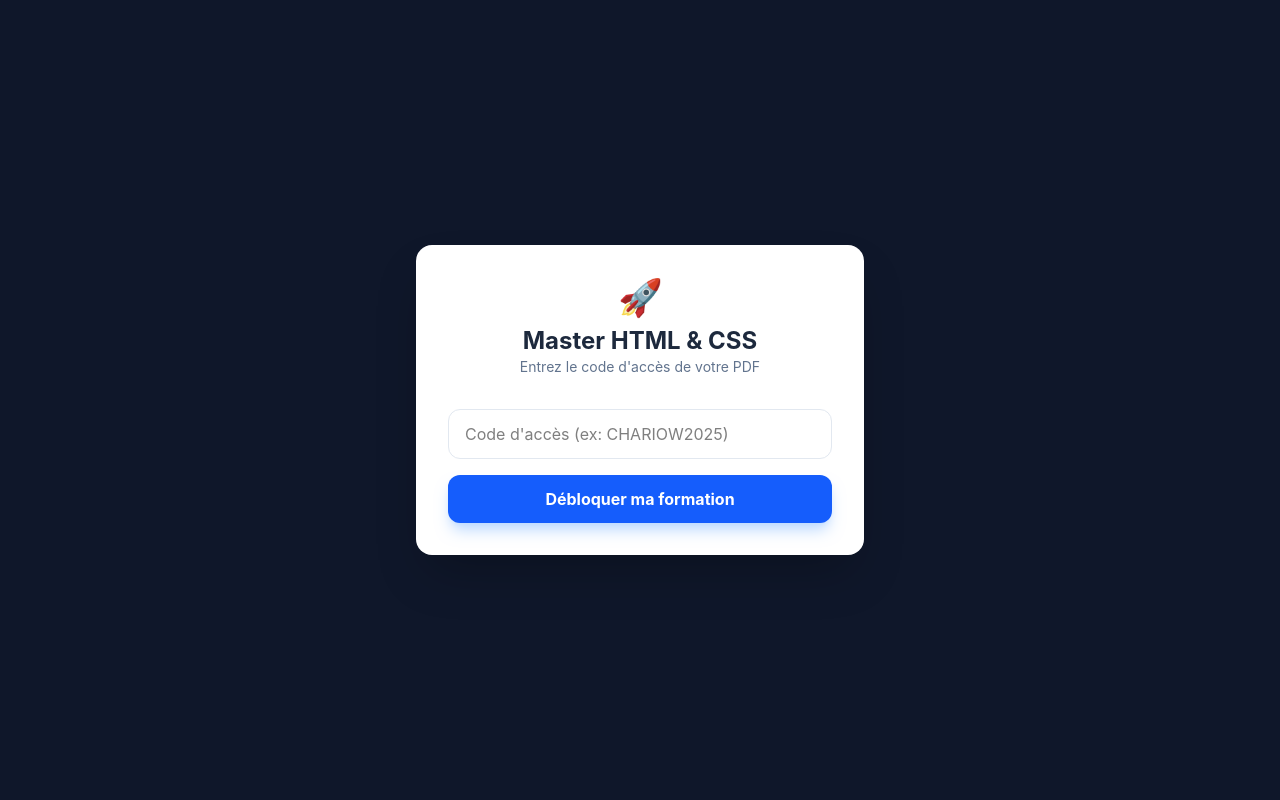
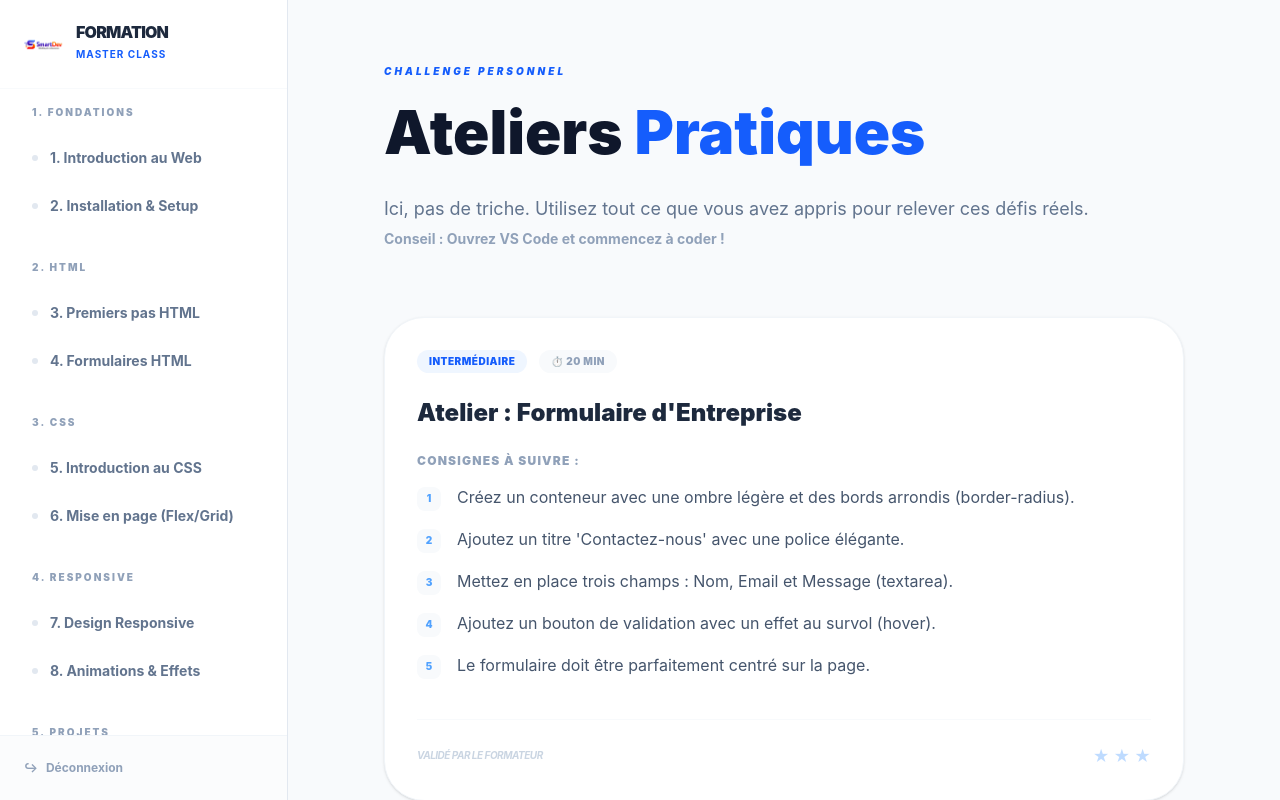
Before and after one commit to biaoumarsouk/Formation_HTML_CSS, a React (Vite) app: page /lesson/exercises in a window 1280 px wide. Before the commit this address led to /login. Built offline with nearby package versions, Linux system fonts and the light colour scheme.

Commit message:
Premier commitG

```diff
--- a/src/App.jsx
+++ b/src/App.jsx
@@ -1,15 +1,13 @@
-import React, { useState, useEffect } from 'react';
+import React, { useState } from 'react';
 import { BrowserRouter as Router, Routes, Route, Navigate } from 'react-router-dom';
 
 // Import des composants
 import Sidebar from './components/Sidebar';
-import Login from './pages/Login';
 
-// Import des pages de leçons (Assurez-vous que ces fichiers existent dans src/pages/lessons/)
+// Import des pages de leçons
 import IntroWeb from './pages/lessons/IntroWeb';
 import Installation from './pages/lessons/Installation';
 import HtmlBasics from './pages/lessons/HtmlBasics';
-// Importez ici les autres pages au fur et à mesure de leur création...
 import Forms from './pages/lessons/Forms';
 import CssIntro from './pages/lessons/CssIntro';
 import Layout from './pages/lessons/Layout';
@@ -17,58 +15,24 @@ import Responsive from './pages/lessons/Responsive';
 import Animations from './pages/lessons/Animations';
 import RealDesigns from './pages/lessons/RealDesigns';
 import FinalProject from './pages/lessons/FinalProject';
+import Exercises from './pages/lessons/Exercises';
 import Bonus from './pages/lessons/Bonus';
 import Resources from './pages/lessons/Resources';
 
 function App() {
   const [menuOpen, setMenuOpen] = useState(false);
-  const [isAuth, setIsAuth] = useState(false);
-  const [loading, setLoading] = useState(true);
-
-  // Vérification de la connexion au chargement
-  useEffect(() => {
-    const authStatus = localStorage.getItem('user_auth');
-    if (authStatus === 'true') {
-      setIsAuth(true);
-    }
-    setLoading(false);
-  }, []);
-
-  const handleLogin = () => {
-    setIsAuth(true);
-    localStorage.setItem('user_auth', 'true');
-  };
-
-  if (loading) return null; // Évite un flash blanc au chargement
 
   return (
     <Router>
-      <Routes>
-        {/* PAGE DE CONNEXION */}
-        <Route
-          path="/login"
-          element={!isAuth ? <Login onLogin={handleLogin} /> : <Navigate to="/lesson/intro" />}
-        />
-
-        {/* INTERFACE DE FORMATION (Routes protégées) */}
-        <Route
-          path="/*"
-          element={
-            isAuth ? (
       <div className="flex flex-col md:flex-row h-screen bg-slate-50 overflow-hidden">
 
-                {/* 1. HEADER MOBILE (Visible uniquement sur smartphone/tablette) */}
+        {/* 1. HEADER MOBILE (Indispensable pour Chariow mobile) */}
         <header className="md:hidden bg-white border-b border-slate-200 px-6 py-4 flex items-center justify-between sticky top-0 z-30 shadow-sm">
           <div className="flex items-center gap-3">
-                    <div className="w-10 h-10 rounded-lg flex items-center justify-center text-white font-black text-xs">
-                      <img
-                        src="/logo.png"
-                        alt="Logo Formation"
-                        className="w-10 h-10 object-contain rounded-lg"
-                        onError={(e) => e.target.src = "https://placehold.co/40x40?text=L"} // Image de secours
-                      />
+            <div className="w-8 h-8 bg-blue-600 rounded-lg flex items-center justify-center text-white font-black text-xs">
+              M
             </div>
-                    <span className="font-black text-slate-800 text-sm tracking-tighter uppercase">Formation HTML/CSS</span>
+            <span className="font-black text-slate-800 text-sm tracking-tighter uppercase">Master HTML/CSS</span>
           </div>
           <button
             onClick={() => setMenuOpen(true)}
@@ -78,22 +42,18 @@ function App() {
           </button>
         </header>
 
-                {/* 2. SIDEBAR (Navigation latérale) */}
+        {/* 2. SIDEBAR */}
         <Sidebar isOpen={menuOpen} setIsOpen={setMenuOpen} />
 
-                {/* 3. ZONE DE CONTENU (Défilable) */}
+        {/* 3. ZONE DE CONTENU DÉFILABLE */}
         <main className="flex-1 h-full overflow-y-auto bg-slate-50 relative scroll-smooth">
-                  {/* Conteneur de la leçon avec marges pour la lecture */}
-                  <div className="max-w-4xl mx-auto px-6 py-10 md:px-12 md:py-16 min-h-full flex flex-col">
+          <div className="max-w-4xl mx-auto px-6 py-8 md:px-12 md:py-16 min-h-full flex flex-col">
 
-                    {/* Les pages s'affichent ici */}
             <div className="flex-1">
               <Routes>
                 <Route path="/lesson/intro" element={<IntroWeb />} />
                 <Route path="/lesson/setup" element={<Installation />} />
                 <Route path="/lesson/html-basics" element={<HtmlBasics />} />
-
-                        {/* Ajoutez vos nouvelles routes ici : */}
                 <Route path="/lesson/forms" element={<Forms />} />
                 <Route path="/lesson/css-intro" element={<CssIntro />} />
                 <Route path="/lesson/layout" element={<Layout />} />
@@ -101,30 +61,24 @@ function App() {
                 <Route path="/lesson/animations" element={<Animations />} />
                 <Route path="/lesson/real-designs" element={<RealDesigns />} />
                 <Route path="/lesson/final-project" element={<FinalProject />} />
+                <Route path="/lesson/exercises" element={<Exercises />} />
                 <Route path="/lesson/bonus" element={<Bonus />} />
                 <Route path="/lesson/resources" element={<Resources />} />
 
-                        {/* Redirection automatique vers la 1ère leçon si l'URL est inconnue */}
+                {/* Redirection par défaut vers la première page */}
                 <Route path="*" element={<Navigate to="/lesson/intro" />} />
               </Routes>
             </div>
 
-                    {/* Footer discret en bas de chaque page de cours */}
             <footer className="mt-20 pt-8 border-t border-slate-200 text-center">
               <p className="text-[10px] font-black text-slate-300 uppercase tracking-[0.3em]">
-                        Formation Master HTML & CSS © 2026 · SmartDev
+                Formation Master HTML & CSS © 2026 · Apprentissage Interactif
               </p>
             </footer>
           </div>
         </main>
 
       </div>
-            ) : (
-              <Navigate to="/login" />
-            )
-          }
-        />
-      </Routes>
     </Router>
   );
 }
--- /dev/null
+++ b/src/data/exercises.js
@@ -0,0 +1,28 @@
+// src/data/exercises.js
+export const exercises = [
+  {
+    id: 'exo-1',
+    title: "Atelier : Formulaire d'Entreprise",
+    difficulty: "Intermédiaire",
+    time: "20 min",
+    instructions: [
+      "Créez un conteneur avec une ombre légère et des bords arrondis (border-radius).",
+      "Ajoutez un titre 'Contactez-nous' avec une police élégante.",
+      "Mettez en place trois champs : Nom, Email et Message (textarea).",
+      "Ajoutez un bouton de validation avec un effet au survol (hover).",
+      "Le formulaire doit être parfaitement centré sur la page."
+    ]
+  },
+  {
+    id: 'exo-2',
+    title: "Atelier : Carte de Profil",
+    difficulty: "Débutant",
+    time: "15 min",
+    instructions: [
+      "Affichez une photo de profil circulaire.",
+      "Ajoutez le nom de l'utilisateur en gras.",
+      "Insérez une courte biographie en dessous.",
+      "Ajoutez des icônes de réseaux sociaux (ou du texte cliquable)."
+    ]
+  }
+];
--- a/src/data/lessons.jsx
+++ b/src/data/lessons.jsx
@@ -18,7 +18,7 @@ export const coursePlan = [
   // BLOC 9 & 10
   { id: 'real-designs', title: '9. Reproduction de Designs', path: '/lesson/real-designs', chapter: '5. Projets' },
   { id: 'final-project', title: '10. Projet Final Complet', path: '/lesson/final-project', chapter: '5. Projets' },
-
+  { id: 'exercises', title: '11. Ateliers Pratiques', path: '/lesson/exercises', chapter: '5. Projets' },
   // BONUS
   { id: 'bonus', title: 'Bonus & Roadmap', path: '/lesson/bonus', chapter: '6. Extras' },
   { id: 'resources', title: 'Ressources Utiles', path: '/lesson/resources', chapter: '6. Extras' },
--- /dev/null
+++ b/src/pages/lessons/Exercises.jsx
@@ -0,0 +1,78 @@
+// src/pages/lessons/Exercises.jsx
+import React from 'react';
+import { exercises } from '../../data/exercises';
+
+export default function Exercises() {
+  return (
+    <div className="flex flex-col gap-10 animate-fadeIn max-w-4xl mx-auto">
+      {/* HEADER */}
+      <header className="mb-6">
+        <div className="text-blue-600 font-black text-[10px] uppercase tracking-[0.3em] mb-4 italic">Challenge Personnel</div>
+        <h1 className="text-4xl md:text-6xl font-black text-slate-900 leading-tight">
+          Ateliers <span className="text-blue-600">Pratiques</span>
+        </h1>
+        <p className="text-slate-500 mt-6 text-lg leading-relaxed">
+          Ici, pas de triche. Utilisez tout ce que vous avez appris pour relever ces défis réels.
+          <br /><span className="text-sm font-bold text-slate-400">Conseil : Ouvrez VS Code et commencez à coder !</span>
+        </p>
+      </header>
+
+      {/* LISTE DES EXERCICES */}
+      <div className="grid grid-cols-1 gap-8">
+        {exercises.map((exo) => (
+          <div key={exo.id} className="group bg-white p-8 rounded-[2.5rem] border border-slate-100 shadow-sm hover:shadow-xl hover:border-blue-100 transition-all duration-300">
+
+            {/* Infos Exo */}
+            <div className="flex gap-3 mb-6">
+              <span className="px-3 py-1 bg-blue-50 text-blue-600 rounded-full text-[10px] font-black uppercase tracking-wider">
+                {exo.difficulty}
+              </span>
+              <span className="px-3 py-1 bg-slate-50 text-slate-400 rounded-full text-[10px] font-black uppercase tracking-wider">
+                ⏱️ {exo.time}
+              </span>
+            </div>
+
+            <h2 className="text-2xl font-black text-slate-800 mb-6 group-hover:text-blue-600 transition-colors">
+              {exo.title}
+            </h2>
+
+            {/* Liste des consignes */}
+            <div className="space-y-4">
+              <h3 className="text-xs font-black text-slate-400 uppercase tracking-widest mb-4">Consignes à suivre :</h3>
+              <ul className="space-y-4">
+                {exo.instructions.map((inst, index) => (
+                  <li key={index} className="flex gap-4 items-start text-slate-600 leading-relaxed">
+                    <div className="w-6 h-6 rounded-lg bg-slate-50 flex items-center justify-center text-[10px] font-black text-blue-400 flex-shrink-0 mt-0.5">
+                      {index + 1}
+                    </div>
+                    <span className="text-sm md:text-base">{inst}</span>
+                  </li>
+                ))}
+              </ul>
+            </div>
+
+            {/* Note d'encouragement */}
+            <div className="mt-10 pt-6 border-t border-slate-50 flex items-center justify-between text-slate-300">
+               <span className="text-[10px] font-bold uppercase tracking-tighter italic">Validé par le formateur</span>
+               <div className="flex gap-1 text-blue-200">
+                 <span>★</span><span>★</span><span>★</span>
+               </div>
+            </div>
+          </div>
+        ))}
+      </div>
+
+      {/* FOOTER DE LA PAGE */}
+      <footer className="mt-10 p-10 bg-slate-900 rounded-[3rem] text-center text-white relative overflow-hidden">
+        <div className="relative z-10">
+          <h3 className="text-xl font-bold mb-2">Besoin d'un coup de pouce ?</h3>
+          <p className="text-slate-400 text-sm mb-6">Relisez les chapitres précédents ou utilisez la documentation MDN.</p>
+          <button className="px-8 py-3 bg-blue-600 rounded-xl font-black text-xs uppercase tracking-widest hover:bg-blue-700 transition">
+            Consulter les ressources →
+          </button>
+        </div>
+        <div className="absolute top-0 right-0 w-32 h-32 bg-blue-600/20 blur-3xl -mr-16 -mt-16"></div>
+      </footer>
+    </div>
+  );
+}
```
Lines whose indentation alone changed are shown as unchanged.
